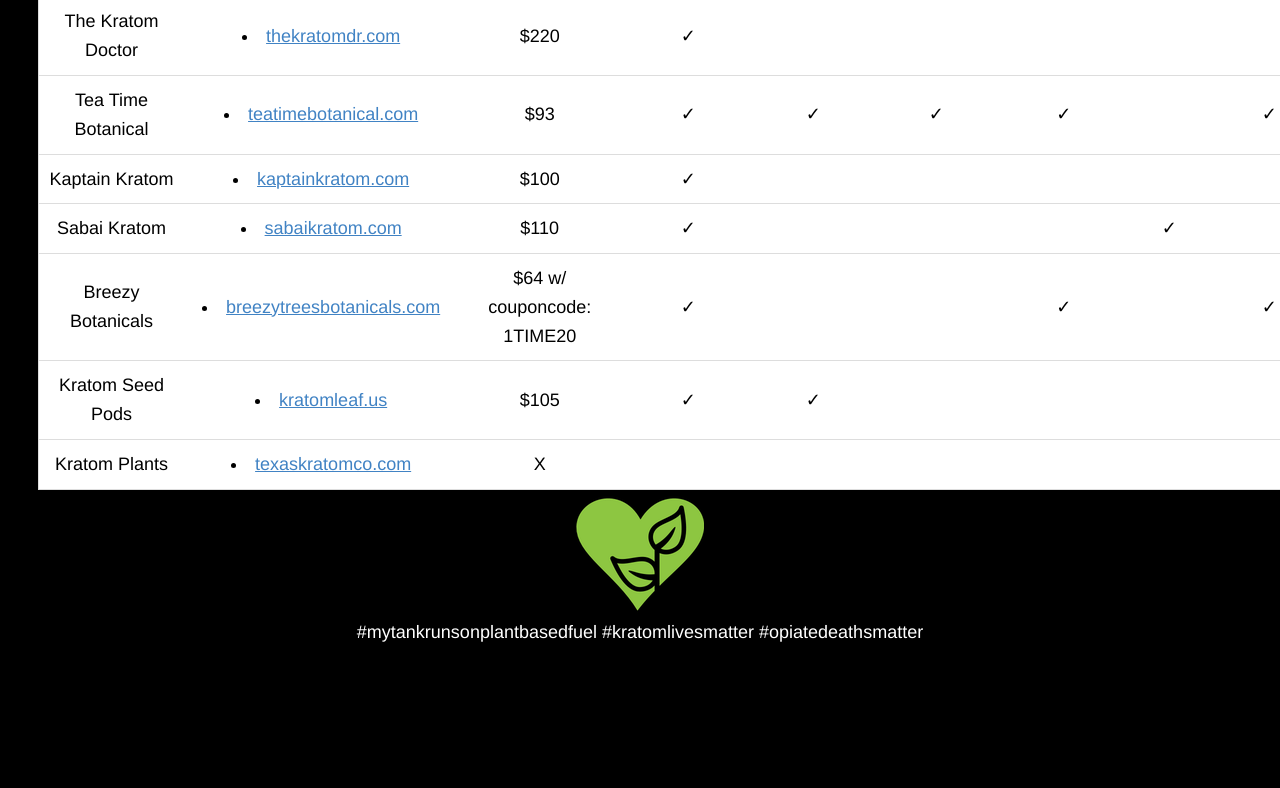
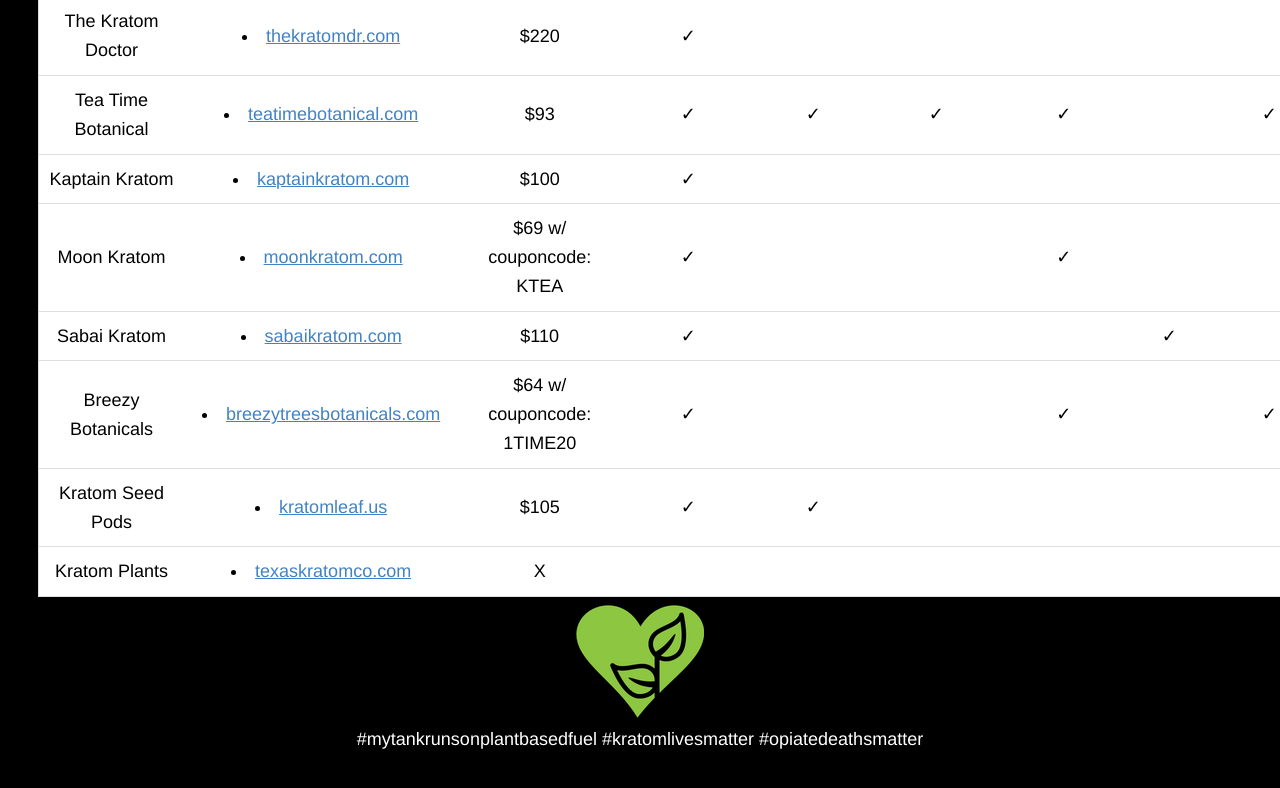
Before and after one commit to promotionalpro/promotionalpro, a plain HTML site: page index.html in a window 1280 px wide. Shown: the part 6720-7508 px from the top of the page. Before the commit the page ends 7405 px from the top, so only its background shows below. Drawn offline with Linux system fonts and the light colour scheme.

Commit message:
Update index.html

```diff
--- a/index.html
+++ b/index.html
@@ -1558,6 +1558,17 @@ pre.line-numbers > code {
 <td data-label="Bentuangie Available?"></td>
 <td data-label="Herbs Available?"></td>
 	</tr>
+	<tr>
+<td data-label="Vendor Name">Moon Kratom</td>
+<td data-label="Website"><li><a href="https://moonkratom.com/" target="_blank">moonkratom.com</a></li></td>
+<td data-label="Kilo Cost">$69 w/ couponcode: KTEA</td>
+<td data-label="Powdered Kratom?">✓</td>
+<td data-label="Crushed Kratom?"></td>
+<td data-label="Enhanced Kratom?"></td>
+<td data-label="Extracts Available?">✓</td>
+<td data-label="Bentuangie Available?"></td>
+<td data-label="Herbs Available?"></td>
+	</tr>
 		<tr>
 <td data-label="Vendor Name">Sabai Kratom</td>
 <td data-label="Website"><li><a href="https://sabai-kratom.com/" target="_blank">sabaikratom.com</a></li></td>
```
